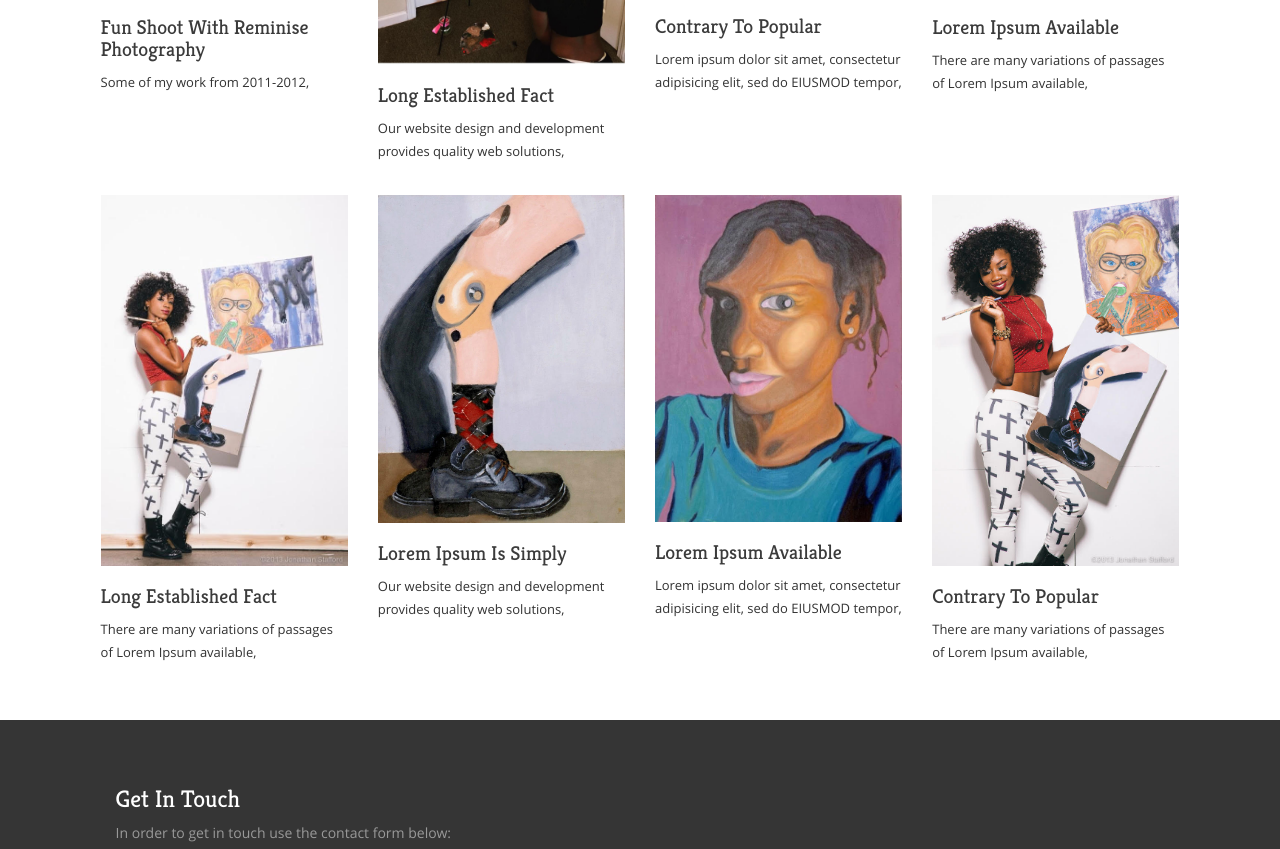
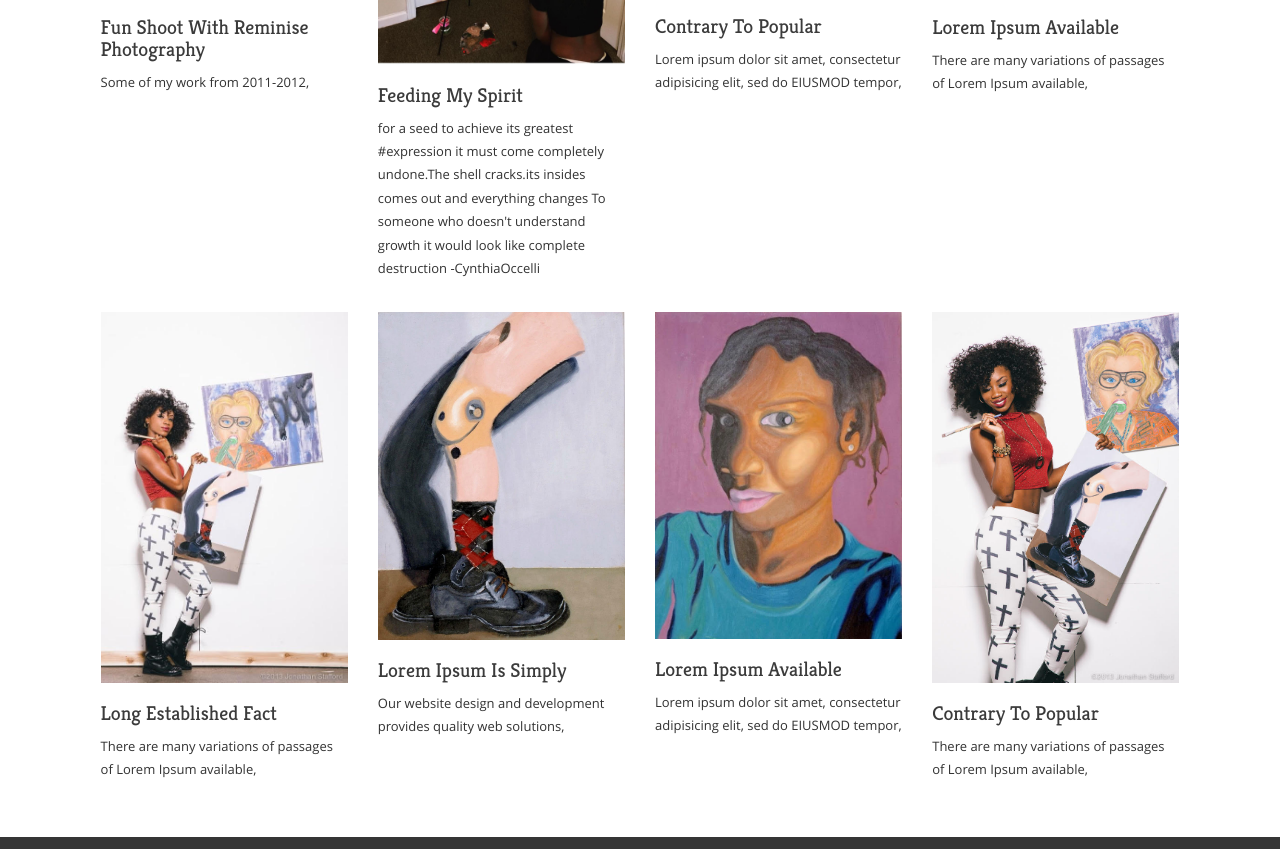
Before and after one commit to berlynartist/berlynartist.github.io, a plain HTML site: page index.html in a window 1280 px wide. Shown: the part 2010-2859 px from the top of the page. Drawn offline with Linux system fonts and the light colour scheme.

Commit message:
Update index.html

```diff
--- a/index.html
+++ b/index.html
@@ -143,8 +143,8 @@
 					<div class="fancyDemo">
 						<a rel="group" title="" href="images/MEPAINTING.jpeg"><img src="images/MEPAINTING.jpeg" alt=""class="img-responsive"/></a>
 					</div>
-					 <h3><a href="#">long established fact</a></h3>
-					 <p class="para">Our website design and development provides quality web solutions,</p>
+					 <h3><a href="#">Feeding my spirit</a></h3>
+					 <p class="para">for a seed to achieve its greatest #expression it must come completely undone.The shell cracks.its insides comes out and everything changes To someone who doesn't understand growth it would look like complete destruction -CynthiaOccelli</p>
 
 				</div>
 				<div class="col-md-3 images_1_of_4">
```
